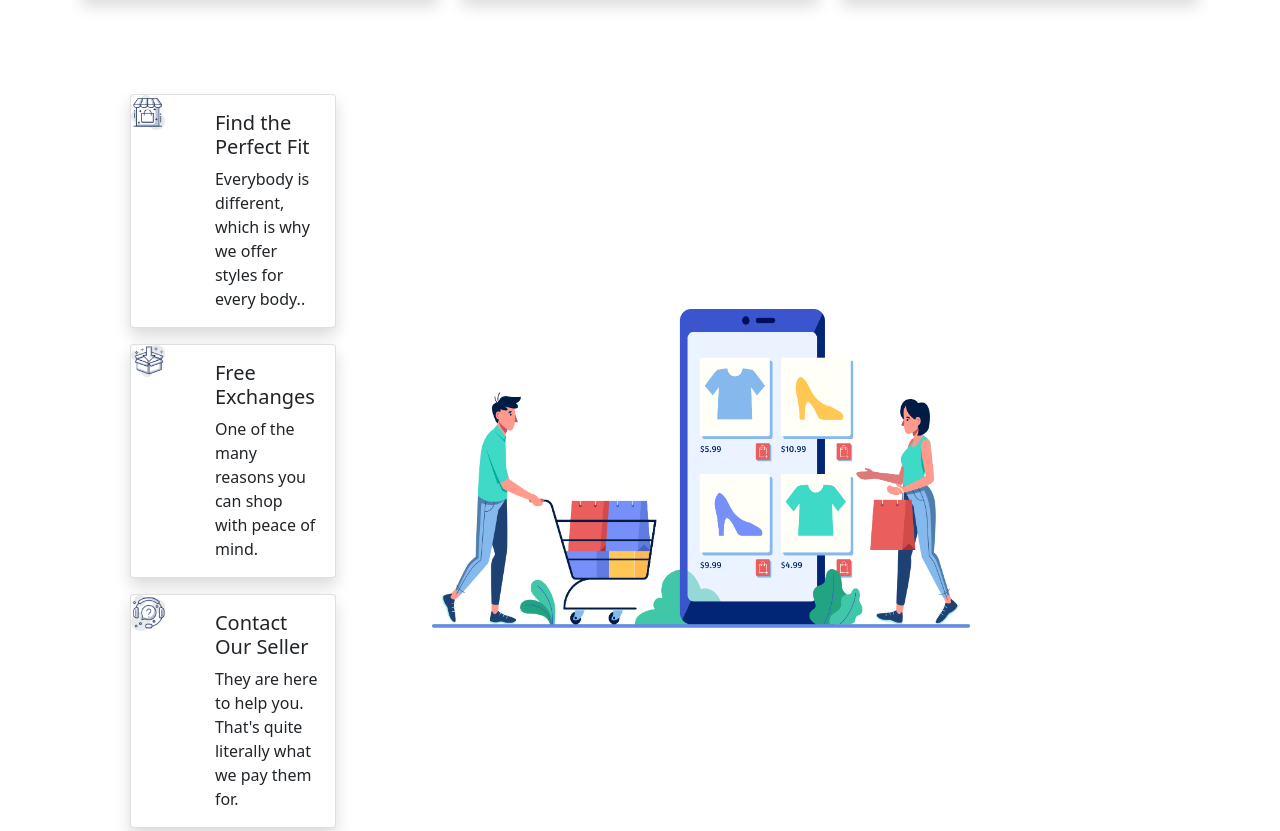
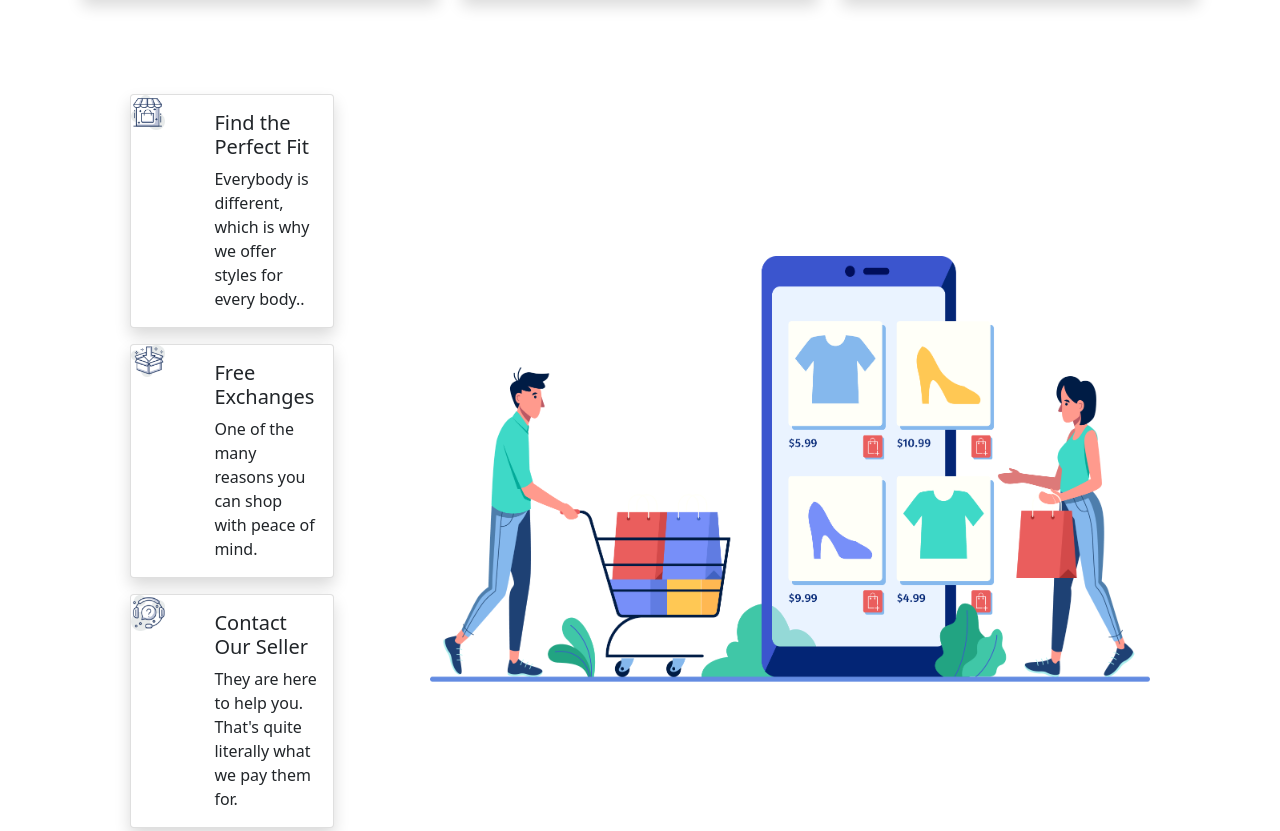
Before and after one commit to sharifulislamantor98/assignment-two, a plain HTML site: page index.html in a window 1280 px wide. Shown: the part 2375-3206 px from the top of the page. Drawn offline with Linux system fonts and the light colour scheme.

Commit message:
Ses korlam assignment two

```diff
--- a/index.html
+++ b/index.html
@@ -131,9 +131,9 @@
                 </section>
 
     <section class=" Container d-flex justify-content-center align-items-center mt-5">
-            <div class="row p-5">
+            <div class="p-5">
                 <div class="row-8">
-                    <div class="card mb-3 rounded shadow" style="max-width: 540px;">
+                    <div class="card mb-3 rounded shadow" style="max-width: 500px;">
                         <div class="row g-0">
                             <div class="col-md-4">
                             <img class="w-50" src="Photos/image 12.png" alt="...">
@@ -147,7 +147,7 @@
                             </div>
                             </div>
 
-                    <div class="card mb-3 rounded shadow" style="max-width: 540px;">
+                    <div class="card mb-3 rounded shadow" style="max-width: 500px;">
                         <div class="row g-0">
                         <div class="col-md-4">
                             <img class="w-50" src="Photos/image 13.png" alt="...">
@@ -161,7 +161,7 @@
                         </div>
                         </div>
 
-                        <div class="card mb-3 rounded shadow" style="max-width: 540px;">
+                        <div class="card mb-3 rounded shadow" style="max-width: 500px;">
                             <div class="row g-0">
                               <div class="col-md-4">
                                 <img class="w-50" src="Photos/image 14.png" alt="...">
@@ -180,7 +180,7 @@
 
           <div class="row  p-5">
               <div class="row-4">
-                <img class="w-75" src="Photos/XMLID 1.png" alt="">
+                <img class="w-100" src="Photos/XMLID 1.png" alt="">
               </div>
               </div>
     </section>
```
